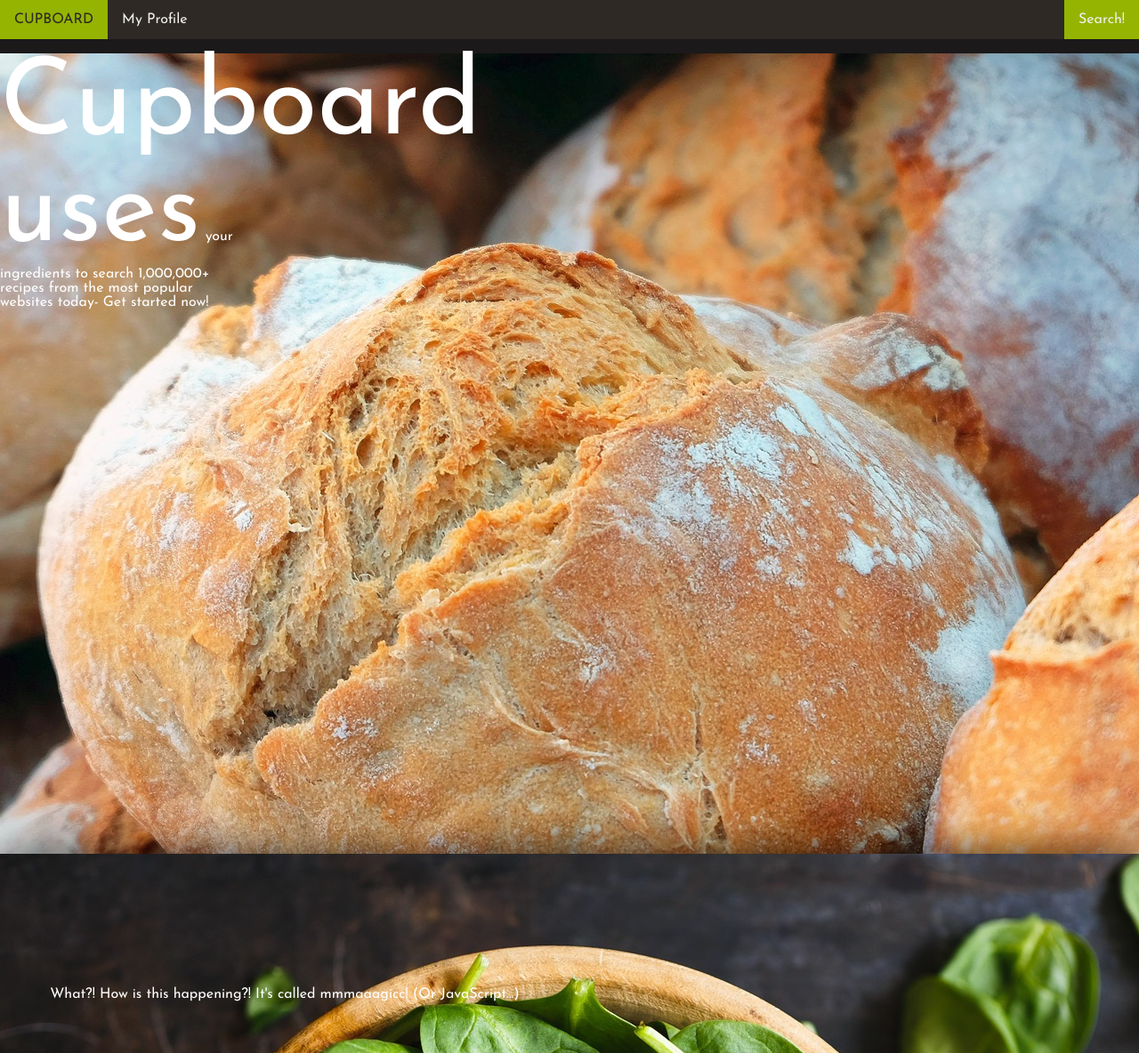
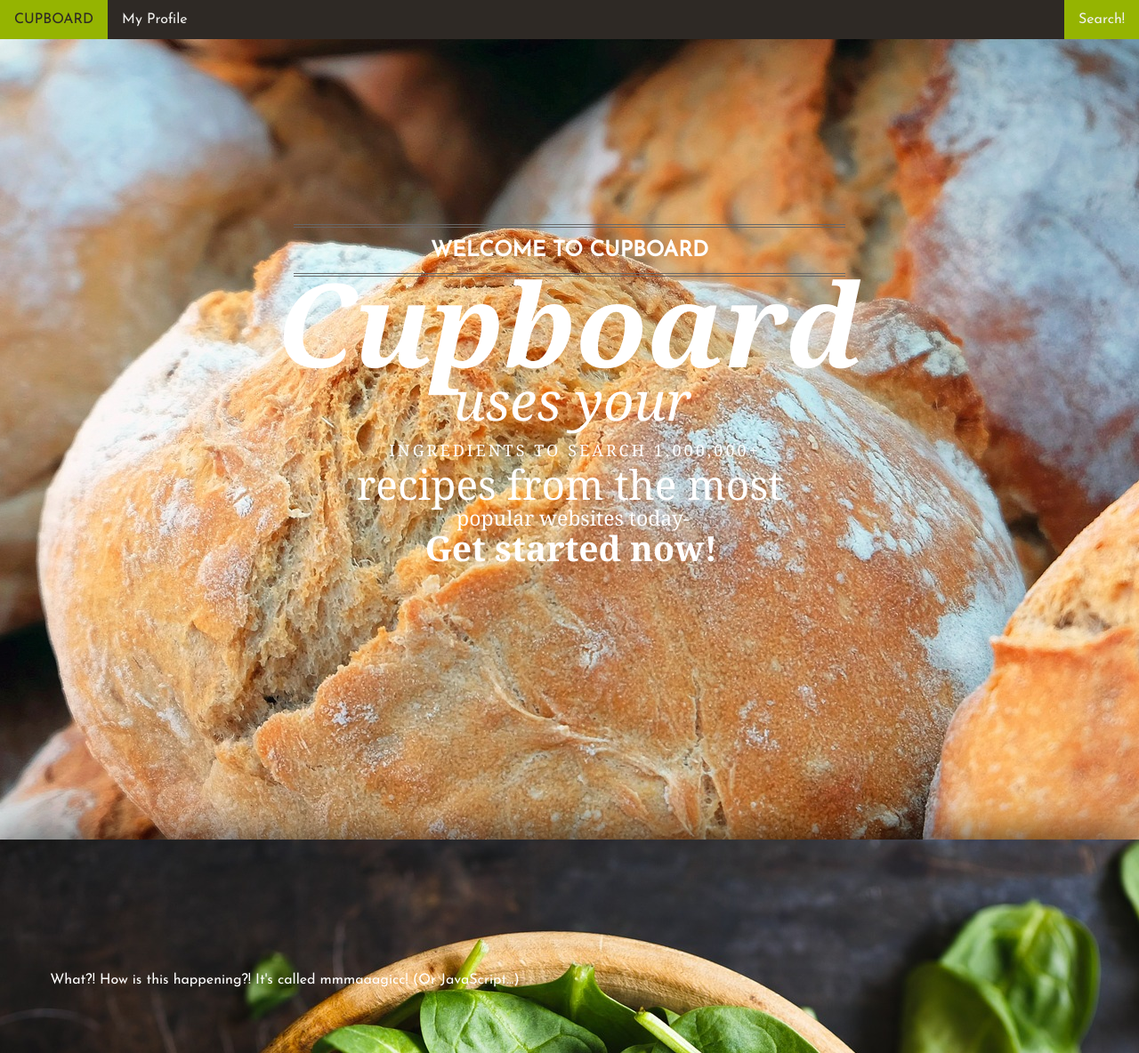
Before and after one commit to katerdogg/Cupboard, a Django app: page / in a window 1280 px wide. Shown: the top 1184 px of the page at 89% size. Run offline with Django 3.2, Linux system fonts and the light colour scheme; some libraries are stand-ins or nearby versions.

Commit message:
work on cupboard

```diff
--- a/cupboard/cupboard_app/static/cupboard_app/styles.css
+++ b/cupboard/cupboard_app/static/cupboard_app/styles.css
@@ -287,16 +287,118 @@
 
 /* STYLES THE OPENING TEXT */
 
-.text-block {
-	width: 280px;
-	position: center;
-}
+/*.container {
+    width: 960px;
+    margin: 0 auto;
+}*/
 
-.cupboard {
-	font-size: 120px;
+
+/* Opentype Paragraph Styles */
+.opentype {
+	text-align: center;
+    padding-top: 26vh;
 }
 
 
+
+/* Welcome to Cupboard Title */
+.opentype h2 {
+    color: #fff;
+    width: 620px;
+    margin: 0 auto;
+    text-transform: uppercase;
+    padding: 14px 0 13px 0;
+    border-top: 4px double #676767;
+    border-bottom: 4px double #676767;
+    font-type: 'Vast Shadow', 'Arial Black';
+}
+
+/* Number One */
+/* black itel */
+.cupboard {
+    font-style: italic;
+    font-variant: normal;
+    font-weight: 900;
+    font-stretch: normal;
+    font-size: 130px;
+    line-height: 90px;
+    font-family: 'Playfair Display', Georgia, serif;
+    margin-top: 7px;
+    margin-bottom: 12px;
+    display: block;
+}
+
+/* Number Two*/
+/* Itel */
+.ingredients {
+    font-style: italic;
+    font-variant: normal;
+    font-weight: 400;
+    font-stretch: normal;
+    font-size: 60px;
+    line-height: 60px;
+    font-family: 'Playfair Display', Georgia, serif;
+    margin: 0 0 8px 6px;
+    display: block;
+}
+
+/* Number Three */
+/* Small Cap */
+.million {
+    font-style: normal;
+    font-variant: normal;
+    font-weight: 400;
+    font-stretch: normal;
+    font-size: 18px;
+    line-height: 36px;
+    font-family: 'Playfair Display SC', Georgia, serif;
+    letter-spacing: .17em;
+    margin: 0 0 0 12px;
+    text-transform: uppercase;
+    display: block;
+}
+
+/* Number Four */
+/* Reg */
+.most {
+    font-style: normal;
+    font-variant: normal;
+    font-weight: 400;
+    font-stretch: normal;
+    font-size: 46px;
+    line-height: 40px;
+    font-family: 'Playfair Display', Georgia, serif;
+    display: block;
+    /*margin: 0 0 0 -10px;*/
+    margin: 0 0 0 15;
+}
+
+/* Number Five */
+/* Bold */
+.popular {
+    font-style: normal;
+    font-variant: normal;
+    font-weight: 400;
+    font-stretch: normal;
+    font-size: 23px;
+    line-height: 36px;
+    font-family: 'Playfair Display', Georgia, serif;
+    display: block;
+    margin-left: 8px;
+}
+/* Number Six */
+/* Black */
+.get-started {
+    font-style: normal;
+    font-variant: normal;
+    font-weight: 900;
+    font-stretch: normal;
+    font-size: 39px;
+    line-height: 32px;
+    font-family: 'Playfair Display', Georgia, serif;
+    margin-left: 4px;
+    display: block;
+}
 
 /*-------------------- FOOTER STYLES ---------------------*/
 /**
--- a/cupboard/cupboard_app/templates/base.html
+++ b/cupboard/cupboard_app/templates/base.html
@@ -3,10 +3,13 @@
 <!-- Index Page for Cupboard site -->
 <html>
 	<head>
+		<title>Welcome to Cupboard</title>
+		<!-- HTML Code -->
 		<link rel="stylesheet" type="text/css" href="
 		{% static 'cupboard_app/styles.css' %}">
+		<!-- JS Code -->
 		<script src="http://ajax.googleapis.com/ajax/libs/jquery/1.7.2/jquery.min.js"></script>
-		<script src="cupboard_app/results.js"></script>
+		<script src="static/cupboard_app/results.js"></script>
 	</head>
 		<!-- <body> -->
 			{% include "cupboard_app/_nav.html" %}
--- a/cupboard/cupboard_app/templates/cupboard_app/index.html
+++ b/cupboard/cupboard_app/templates/cupboard_app/index.html
@@ -7,19 +7,20 @@
 <!-- 	</div>
 	<div> -->
 <!-- 	</div> -->
-
-
 	<body>
+		<div class="container">
 		<section id="home" data-type="background" data-speed="10">
-		<div>
-		<p class="text-block">
-			<span class="cupboard">Cupboard uses</span>
-			<span class="ingredients">your ingredients</span>
-			<span class="million">to search 1,000,000+</span>
-			<span class="most">recipes from the most</span>
-			<span class="popular">popular websites today-</span>
-			<span class="get-started">Get started now!</span>
-		</p>
+			<div class="opentype">
+				<h2> Welcome
+				<span class="to">to<span>
+				Cupboard</h2>
+				<span class="cupboard">Cupboard</span>
+				<span class="ingredients">uses your</span>
+				<span class="million">ingredients to search 1,000,000+</span>
+				<span class="most">recipes from the most</span>
+				<span class="popular">popular websites today-</span>
+				<span class="get-started">Get started now!</span>
+			</div>
 		</div>
 	</section>
 	<!-- Section #2 -->
```
